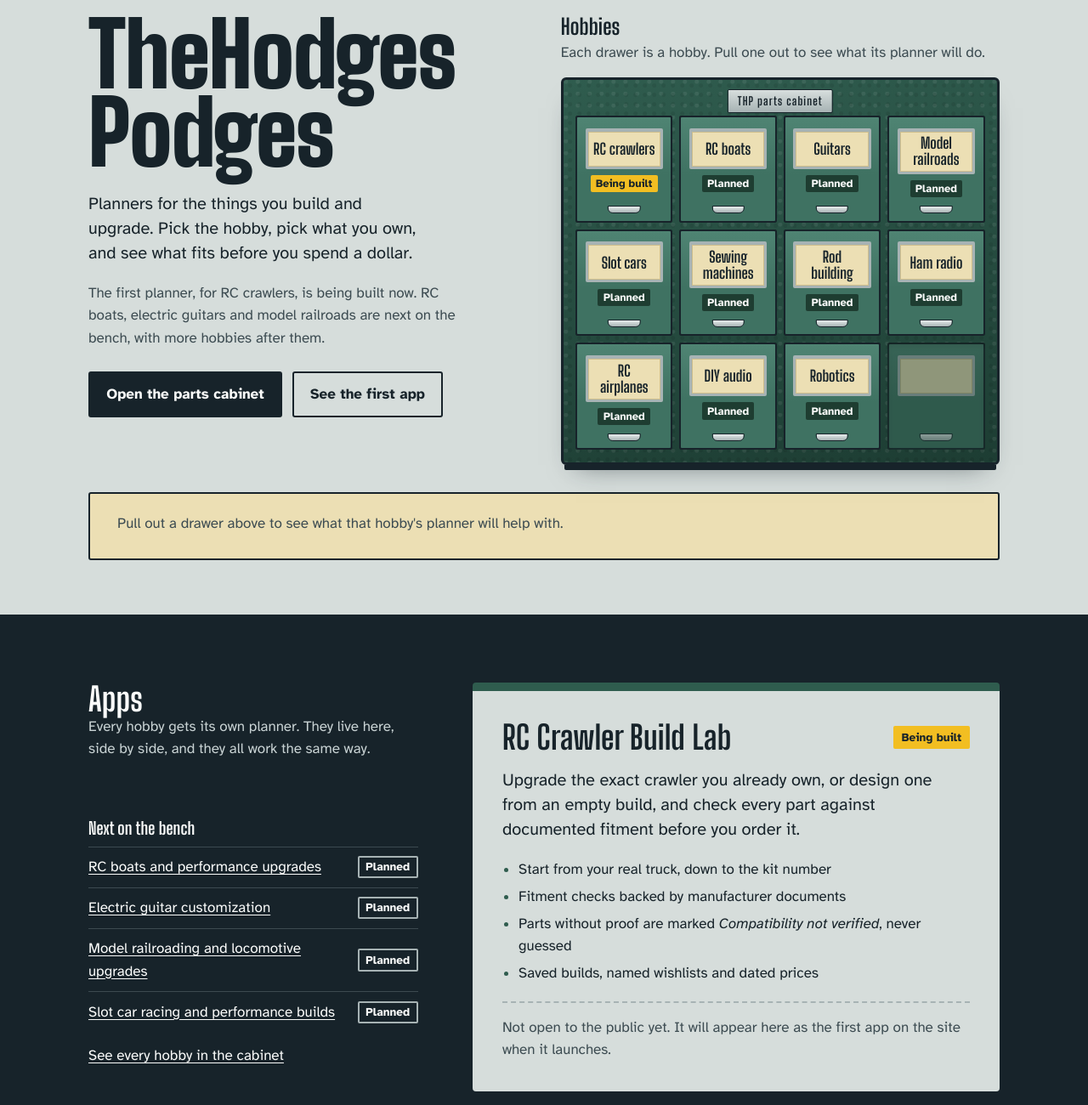
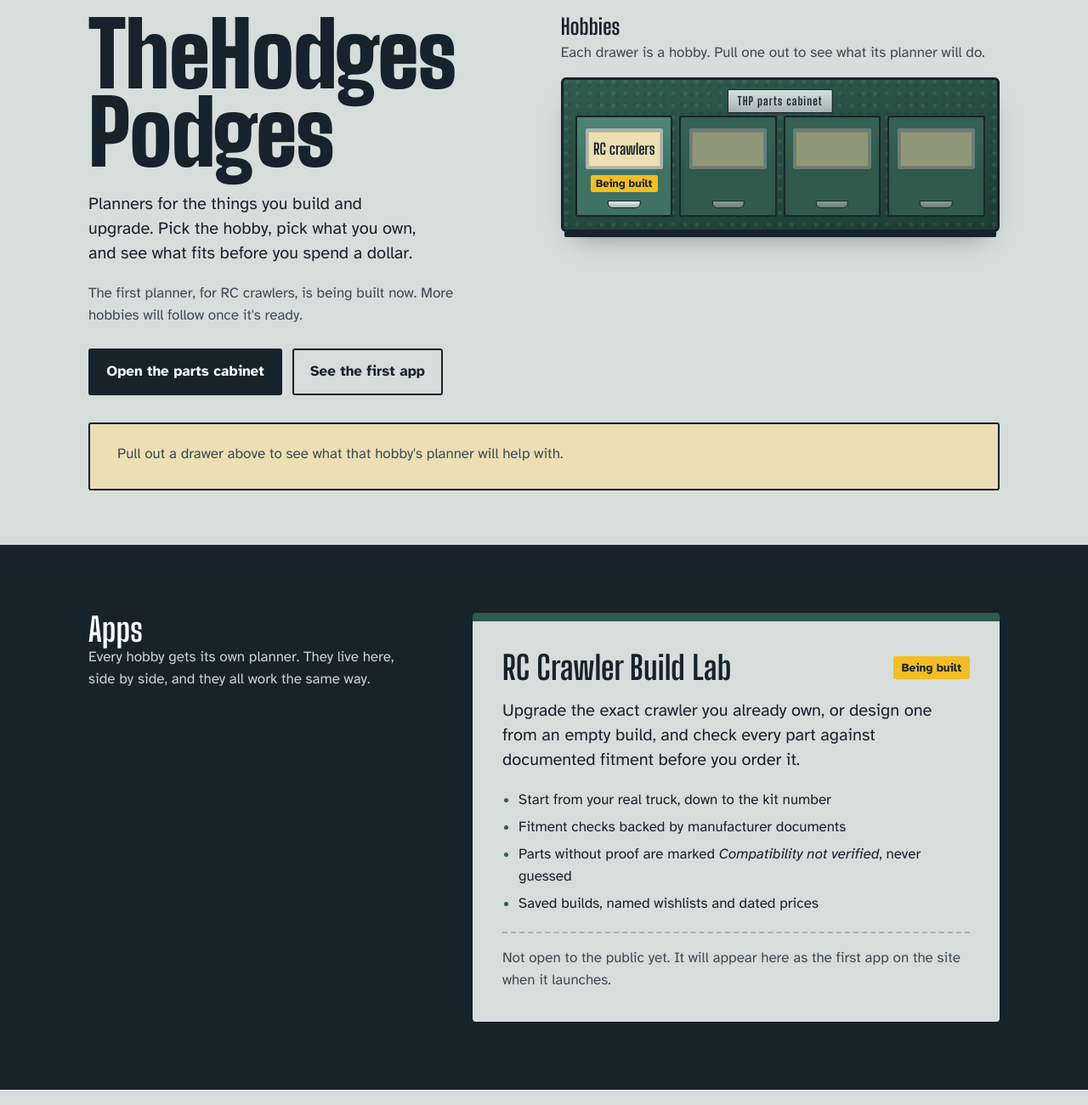
Before and after one commit to JJHodges20/thehodgespodges_website, a plain HTML site: page index.html in a window 1280 px wide. Shown: the part 120-1420 px from the top of the page at 85% size. Drawn offline with Linux system fonts and the light colour scheme.

Commit message:
Show only RC crawlers on the site for now
The other ten ranked hobbies move to HODGES_UPCOMING in js/catalog.js,
which the site does not render. Next on the bench hides itself while
no hobby is planned, and the hero and noscript text name only crawlers.

Co-Authored-By: Claude Opus 5.5 <noreply@anthropic.com>

```diff
--- a/index.html
+++ b/index.html
@@ -39,7 +39,7 @@
         <div class="hero-copy">
           <h1 class="wordmark">TheHodges<wbr>Podges</h1>
           <p class="lede">Planners for the things you build and upgrade. Pick the hobby, pick what you own, and see what fits before you spend a dollar.</p>
-          <p class="hero-note">The first planner, for RC crawlers, is being built now. RC boats, electric guitars and model railroads are next on the bench, with more hobbies after them.</p>
+          <p class="hero-note">The first planner, for RC crawlers, is being built now. More hobbies will follow once it's ready.</p>
           <div class="hero-actions">
             <a class="btn btn-primary" href="#hobbies">Open the parts cabinet</a>
             <a class="btn btn-quiet" href="#apps">See the first app</a>
@@ -56,7 +56,7 @@
             </ul>
           </div>
           <noscript>
-            <p class="noscript">Turn on JavaScript to open the drawers. The first hobby is RC crawlers, whose planner is being built. Planned next: RC boats, electric guitars, model railroads, slot cars, sewing and embroidery machines, fishing rod building, amateur radio, RC airplanes, DIY audio and hobby robotics.</p>
+            <p class="noscript">Turn on JavaScript to open the drawers. The first hobby is RC crawlers, whose planner is being built.</p>
           </noscript>
         </div>
       </div>
@@ -90,12 +90,10 @@
           <p class="app-status">Not open to the public yet. It will appear here as the first app on the site when it launches.</p>
         </article>
 
-        <aside class="next-up" aria-labelledby="next-up-title">
+        <aside class="next-up" aria-labelledby="next-up-title" hidden>
           <h3 id="next-up-title">Next on the bench</h3>
           <ul id="next-up-list">
-            <li><span>RC boats and performance upgrades</span><span class="tag tag-planned">Planned</span></li>
-            <li><span>Electric guitar customization</span><span class="tag tag-planned">Planned</span></li>
-            <li><span>Model railroading and locomotive upgrades</span><span class="tag tag-planned">Planned</span></li>
+            <!-- Filled in from js/catalog.js; hidden while no hobby is planned -->
           </ul>
           <p class="next-up-more"><a href="#hobbies">See every hobby in the cabinet</a></p>
         </aside>
--- a/js/cabinet.js
+++ b/js/cabinet.js
@@ -141,6 +141,8 @@
     var list = document.getElementById("next-up-list");
     if (!list) return;
     var planned = catalog.filter(function (h) { return h.status === "planned"; }).slice(0, 4);
+    var aside = list.closest ? list.closest(".next-up") : null;
+    if (aside) aside.hidden = planned.length === 0;
     list.textContent = "";
     planned.forEach(function (hobby) {
       var li = el("li");
--- a/js/catalog.js
+++ b/js/catalog.js
@@ -19,6 +19,11 @@
   set app.url to its address. The drawer, the detail card and the
   "Next on the bench" list all update from this file.
 
+  Only HODGES_CATALOG is shown on the site. HODGES_UPCOMING, further down,
+  holds the other ranked hobbies, taken off the site on 2026-11-17 until
+  the RC crawler app is ready. To show one again, move its entry into
+  HODGES_CATALOG; it appears as a "Planned" drawer and in "Next on the bench".
+
   Affiliate programs are a later business goal. Nothing on the site links
   to a retailer yet; add that only once each hobby's app is built and the
   programs are actually joined.
@@ -37,7 +42,11 @@ window.HODGES_CATALOG = [
       url: "",
       note: "Being built now. It will be the first app on the site."
     }
-  },
+  }
+];
+
+// Not shown on the site (see the note at the top). Kept in ranked order.
+window.HODGES_UPCOMING = [
   {
     id: "rc-boats",
     name: "RC boats and performance upgrades",
```
Also changed, not shown: 1 other file.
